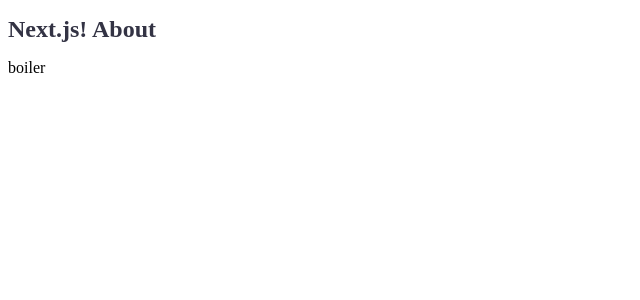
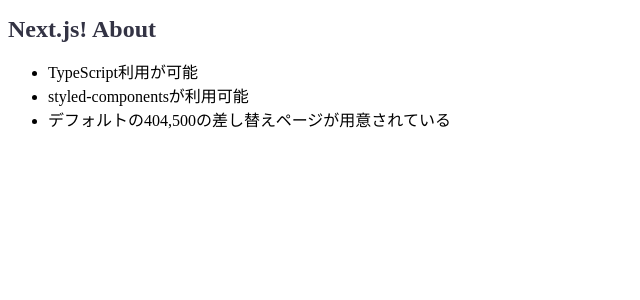
Before and after one commit to utaminuk/boiler_nextjs, a Next.js app: page /about in a window 1280 px wide. Shown: the top 300 px of the page, without its empty margins (0-640 px from the left). Built offline with nearby package versions, Linux system fonts and the light colour scheme.

Commit message:
[feat] errorページを追加
- errorページを追加
-  @types/styled-components を追加
- NextPageの型を追加

```diff
--- a/package.json
+++ b/package.json
@@ -16,6 +16,7 @@
   "devDependencies": {
     "@types/node": "^12.12.5",
     "@types/react": "^16.9.11",
+    "@types/styled-components": "^4.1.21",
     "babel-plugin-styled-components": "^1.10.6",
     "typescript": "^3.6.4"
   }
--- a/pages/about.tsx
+++ b/pages/about.tsx
@@ -1,8 +1,11 @@
 import React from 'react';
 import styled from 'styled-components';
+
+// next
+import { NextPage } from 'next';
 import Head from 'next/head';
 
-const About = () => (
+const About: NextPage = () => (
   <div>
     <Head>
       <title>About</title>
@@ -11,11 +14,12 @@
 
     <div>
       <Title>Next.js! About</Title>
-      <p className="description">boiler</p>
 
-      <div className="row">
-        <a href="https://nextjs.org/docs" className="card"></a>
-      </div>
+      <ul>
+        <li>TypeScript利用が可能</li>
+        <li>styled-componentsが利用可能</li>
+        <li>デフォルトの404,500の差し替えページが用意されている</li>
+      </ul>
     </div>
   </div>
 );
```
Also changed, not shown: pages/_error.tsx (added, +35 -0 lines), pages/index.tsx (+8 -7 lines), 1 other file (tests, documents, lock files or other folders).
